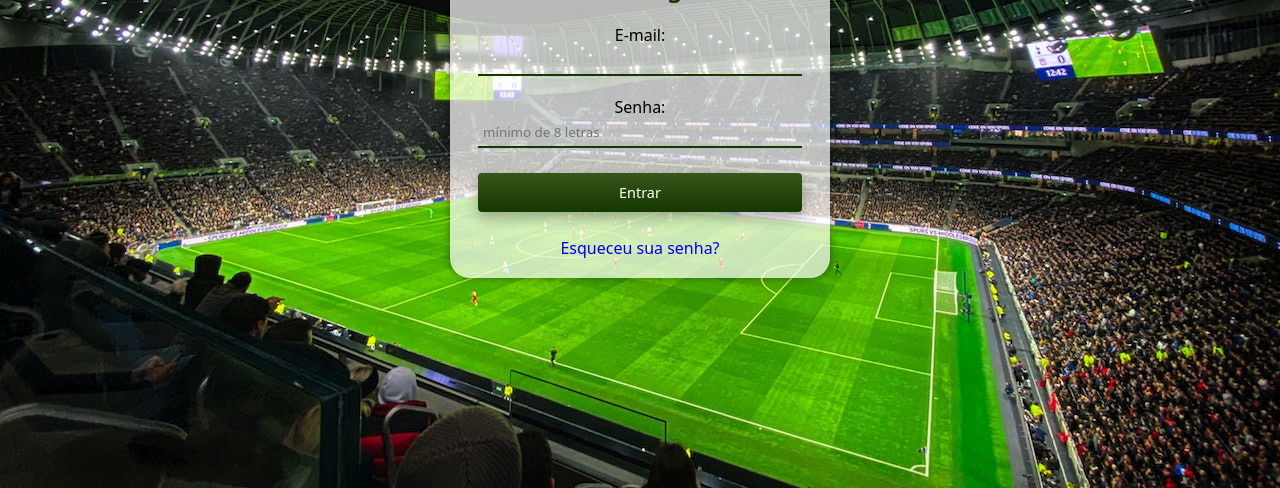
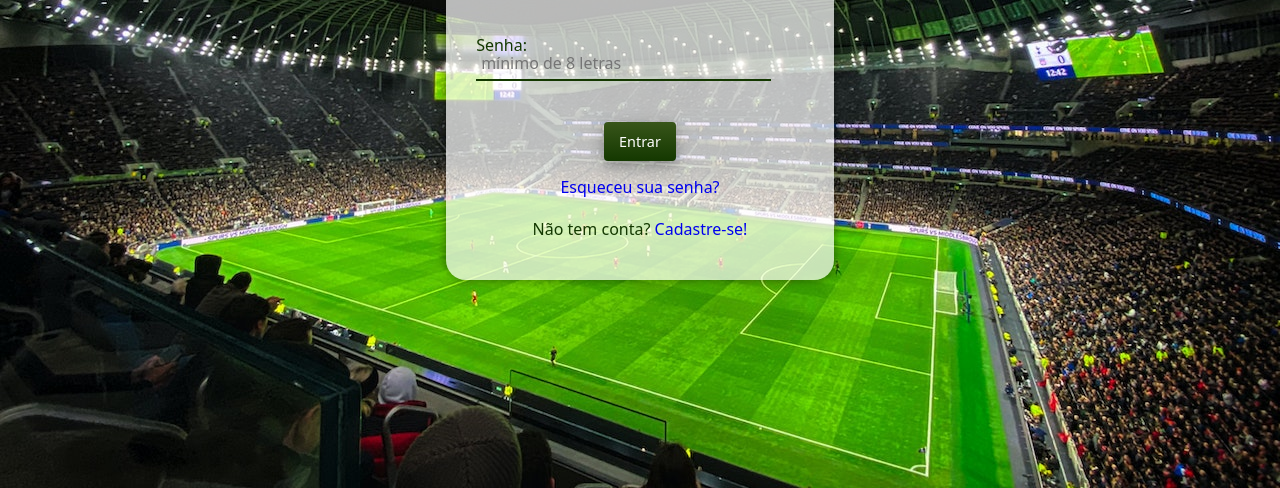
Before and after one commit to flaviodeaquino/bolao-copa2022, a plain HTML site: page login.html in a window 1280 px wide. Shown: the part 312-800 px from the top of the page. Drawn offline with Linux system fonts and the light colour scheme.

Commit message:
tela login finalizada

```diff
--- a/estilos/login.css
+++ b/estilos/login.css
@@ -10,10 +10,108 @@
 body, html {
     background: #000000 url(../imagens/media/pexels-dom-le-roy-3991976.jpg) center center no-repeat fixed;
     background-size: cover;
-    height: 92.5vh;
-    width: 100vw;
+
 }
 
+section.container {
+    display: flex;
+    justify-content: center;
+    width: 100%;
+    margin-top: 100px;
+}
+
+div.card {
+    background-color: #ffffffb6;
+    padding: 30px;
+    border-radius: 20px;
+    box-shadow: 0px 0px 10px #00000071;
+    transition: width .3s, height .3s;
+    transition-timing-function: ease;
+}
+
+h1, h2, p {
+    color: #143800;
+    text-align: center;
+    padding: 10px;
+}
+
+h1 {
+    font-size: 2em;
+    text-decoration: underline;
+}
+
+a {
+    text-decoration: none;
+    transition: all .2s ease-out;
+}
+
+a:hover {
+    text-decoration: underline;
+    font-weight: bolder;
+}
+
+.label-float input {
+    width: 90%;
+    padding: 5px 5px;
+    display: inline-block;
+    border: 0;
+    border-bottom: 2px solid #143800;
+    background-color: transparent;
+    outline: none;
+    margin-bottom: 20px;
+    min-width: 180px;
+    font-size: 16px;
+    transition: all 0.3s ease-out;
+    border-radius: 0;
+}
+
+.label-float {
+    position: relative;
+    padding-top: 13px;
+    margin-top: 5%;
+    margin-bottom: 5%;
+}
+
+.label-float input:focus {
+    border-bottom: 2px solid #396323;
+}
+
+.label-float label {
+    color: #143800;
+    pointer-events: none;
+    position: absolute;
+    top: 0px;
+    left: 0px;
+    transition: all 0.3s ease-out;
+}
+
+.label-float input:focus + label {
+    font-size: 13px;
+    margin-top: 0px;
+    color: #396323;
+}
+
+button {
+    background-image: linear-gradient(#38551A, #143800);
+    border: 0;
+    border-radius: 4px;
+    box-shadow: rgba(0, 0, 0, .3) 0 5px 15px;
+    box-sizing: border-box;
+    color: #fff;
+    cursor: pointer;
+    font-size: .9em;
+    margin: 5px;
+    padding: 10px 15px;
+    text-align: center;
+}
+
+.justify-center {
+    display: flex;
+    justify-content: center;
+}
+
+
+/*
 section#login {
     position: absolute;
     top: 50%;
@@ -60,11 +158,10 @@ a {
     text-decoration: none;
 }
 
-
-/* <!-- HTML !-->
+<!-- HTML !-->
 <button class="button-70" role="button">Button 70</button> */
 
-/* CSS */
+/* CSS
 .button-70 {
   background-image: linear-gradient(#38551A, #143800);
   border: 0;
@@ -89,3 +186,4 @@ footer {
     font-size: 0.8em;
     padding: 5px;
 }
+*/
--- a/login.html
+++ b/login.html
@@ -10,25 +10,30 @@
 </head>
 <body>
     <main>
-        <section id="login">
-            <h1>Bolão da Copa 2022</h1>
-            <div id="formulario">
+        <section class="container">
+
+            <div class="card">
+                <h1>Bolão da Copa 2022</h1>
+                <h2>Fazer login</h1>
                 <form action="cadastro.php" method="POST" autocomplete="on"></form>
-                    <h2>Fazer login</h1>
-                    <p class="entradas">
-                        <label for="iemail">E-mail:</label>
+                    <div class="label-float">
                         <input type="email" name="email" id="iemail" autocomplete="email" required>
-                    </p>
-                    <p class="entradas">
+                        <label for="iemail">E-mail</label>
+                    </div>
+                    <div class="label-float">
+                        <input type="password" name="sen" id="isen" required minlength="8" maxlength="20" size="20" placeholder="mínimo de 8 letras" autocomplete="current-password">
                         <label for="isen">Senha: </label>
-                        <input type="password" name="sen" id="isen" required minlength="8" maxlength="20" size="20" placeholder="mínimo de 8 letras" autocomplete="current-password">
-                    </p>
-                    <p>
-                        <input type="submit" value="Entrar" class="button-70" role="button">
-                    </p>
+                    </div>
+                    <div class="justify-center">
+                        <button>Entrar</button>
+                    </div>
                 </form>
-                <p><a href="#">Esqueceu sua senha?</a></p>
-                <p>Não tem conta? <a href="#">Cadastre-se!</a></p>
+                <p>
+                    <a href="#">Esqueceu sua senha?</a>
+                </p>
+                <p>Não tem conta?
+                    <a href="#">Cadastre-se!</a>
+                </p>
             </div>
         </section>
     </main>
```
